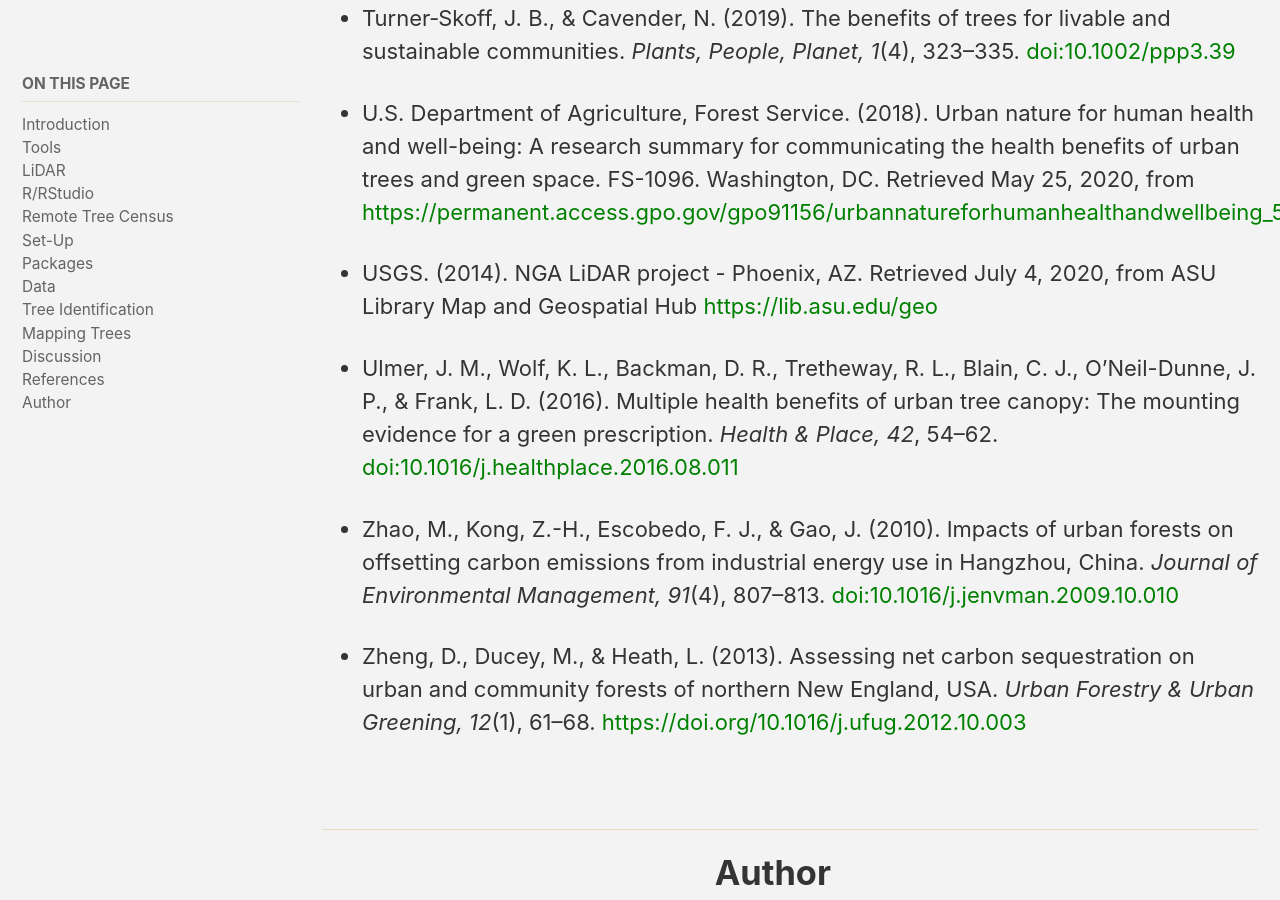
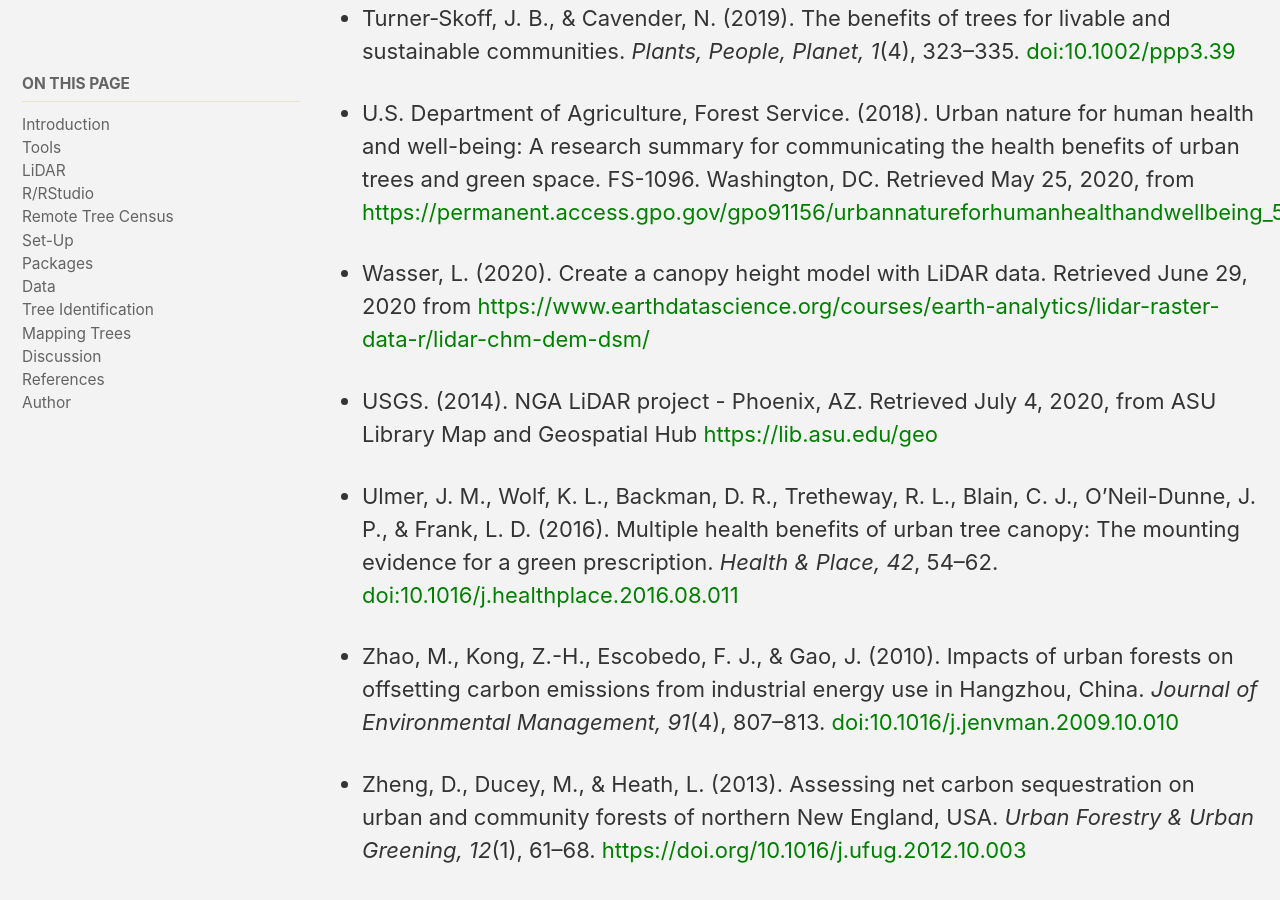
Before and after one commit to castower/cpp-593-treeproject-site, a Jekyll site: the page built from index.md, in a window 1280 px wide and 900 px high, scrolled down 18263 px. Built offline with Jekyll 4.4.1, drawn with Linux system fonts in a browser that asks for light colours; cached includes are drawn as plain includes; nearby versions of some CDN libraries.

Commit message:
Update index.md

```diff
--- a/index.md
+++ b/index.md
@@ -424,6 +424,8 @@ sqrt( 11250000 ) # 11,250,000 points
 
 - U.S. Department of Agriculture, Forest Service. (2018). Urban nature for human health and well-being: A research summary for communicating the health benefits of urban trees and green space. FS-1096. Washington, DC. Retrieved May 25, 2020, from [https://permanent.access.gpo.gov/gpo91156/urbannatureforhumanhealthandwellbeing_508_01_30_18.pdf](https://permanent.access.gpo.gov/gpo91156/urbannatureforhumanhealthandwellbeing_508_01_30_18.pdf)
 
+- Wasser, L. (2020). Create a canopy height model with LiDAR data. Retrieved June 29, 2020 from [https://www.earthdatascience.org/courses/earth-analytics/lidar-raster-data-r/lidar-chm-dem-dsm/](https://www.earthdatascience.org/courses/earth-analytics/lidar-raster-data-r/lidar-chm-dem-dsm/)
+
 - USGS. (2014). NGA LiDAR project - Phoenix, AZ. Retrieved July 4, 2020, from ASU Library Map and Geospatial Hub [https://lib.asu.edu/geo](https://lib.asu.edu/geo)
 
 - Ulmer, J. M., Wolf, K. L., Backman, D. R., Tretheway, R. L., Blain, C. J., O’Neil-Dunne, J. P., & Frank, L. D. (2016). Multiple health benefits of urban tree canopy: The mounting evidence for a green prescription. <i>Health & Place, 42</i>, 54–62. [doi:10.1016/j.healthplace.2016.08.011](https://linkinghub.elsevier.com/retrieve/pii/S1353829216301332)
```
